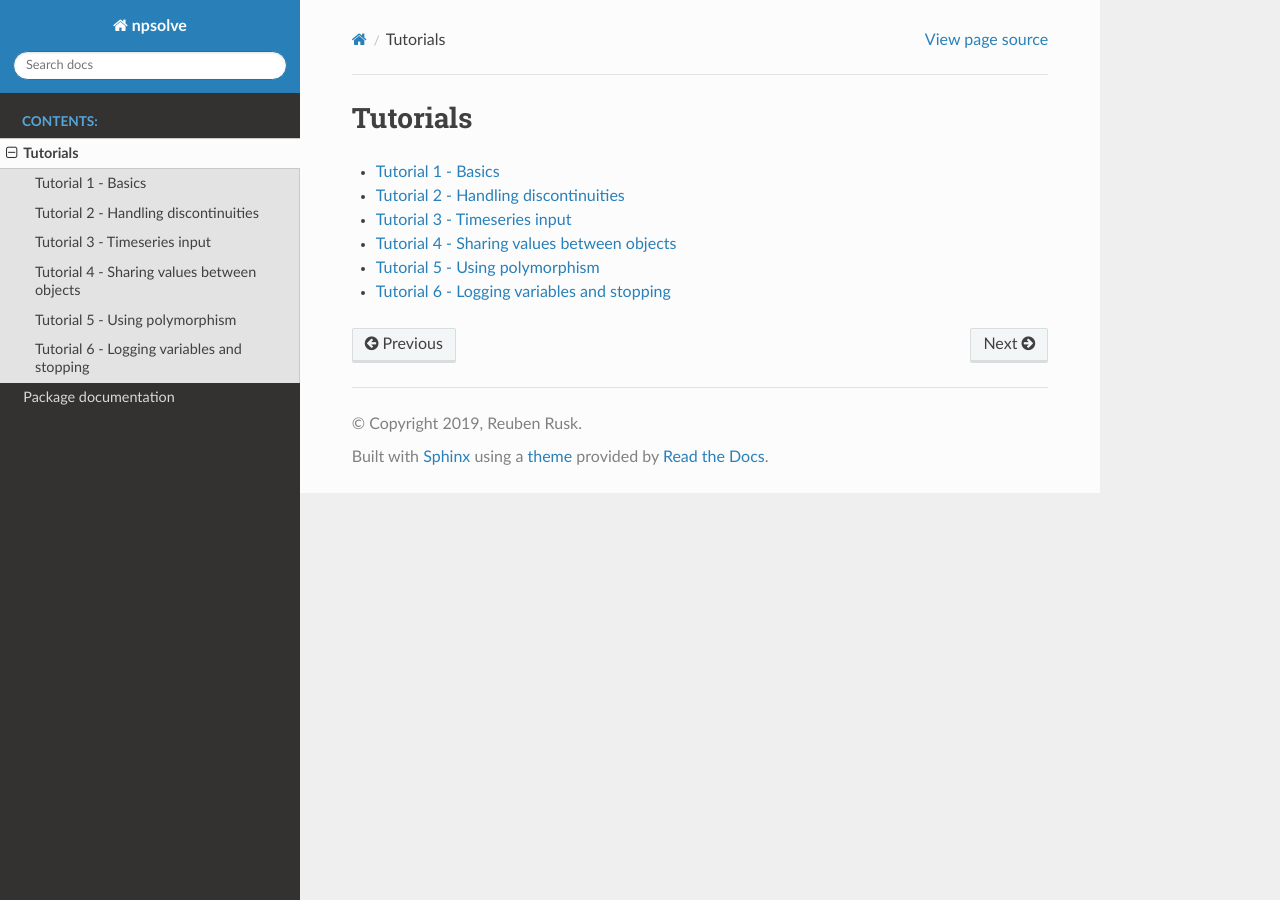
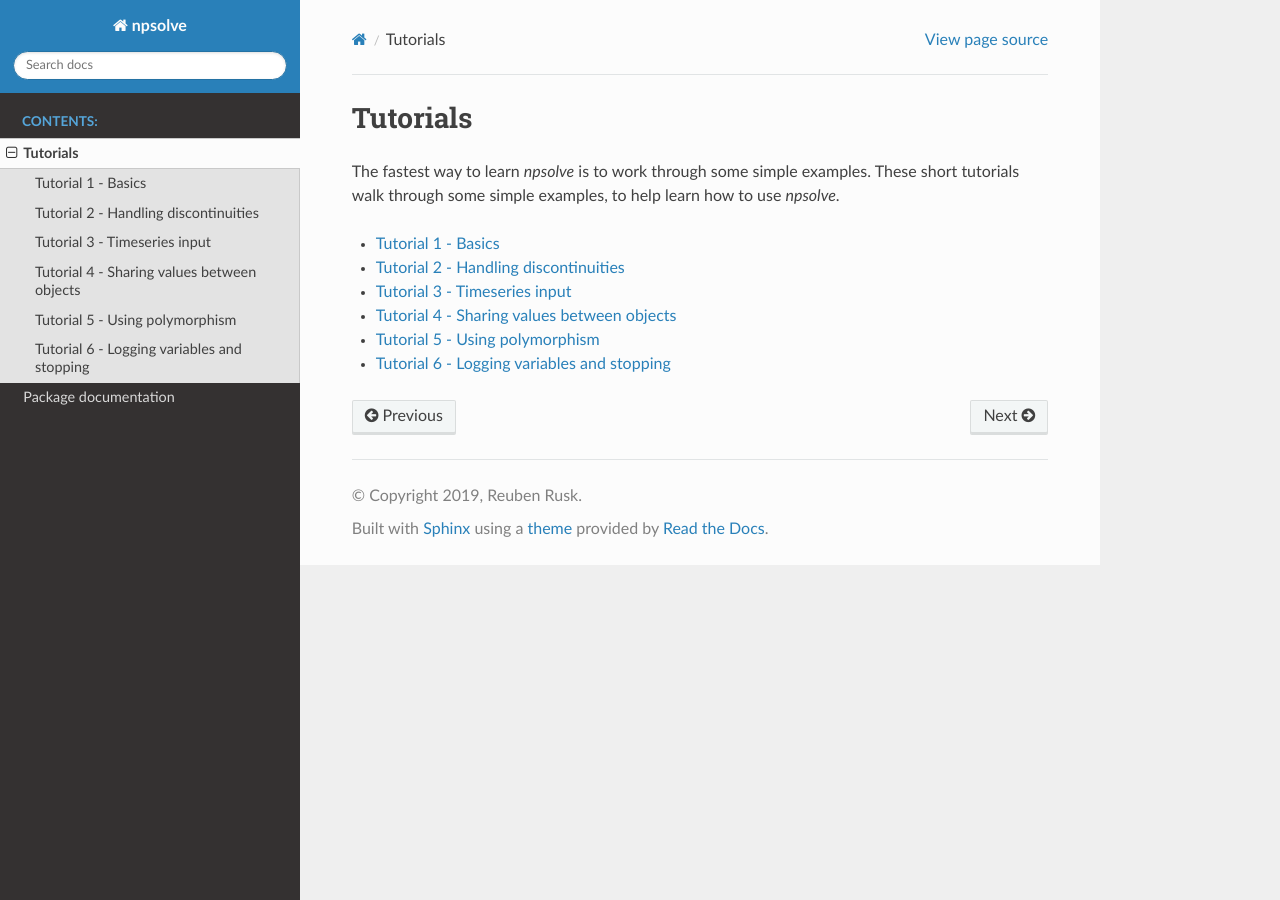
Before and after one commit to pythoro/npsolve, a Sphinx documentation site: the page built from docs/source/tutorials.rst, in a window 1280 px wide. Built offline with Sphinx 7.4.7 and the Read the Docs theme 2.0.0, drawn with Linux system fonts in a browser that asks for light colours.

Commit message:
[DOC] Add introduction to tutorials.

```diff
--- a/docs/source/tutorials.rst
+++ b/docs/source/tutorials.rst
@@ -1,5 +1,9 @@
 Tutorials
 =========
+
+The fastest way to learn *npsolve* is to work through some simple examples.
+These short tutorials walk through some simple examples, to help learn how to
+use *npsolve*.
 
 .. toctree::
    :maxdepth: 2
```
